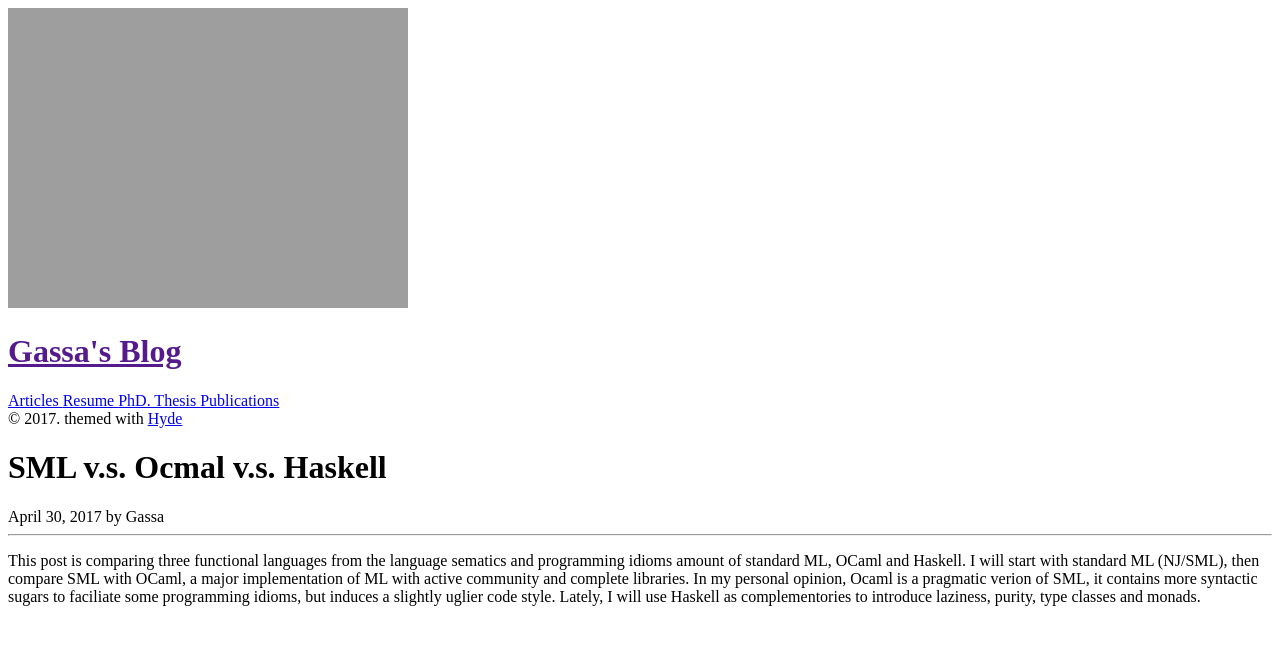
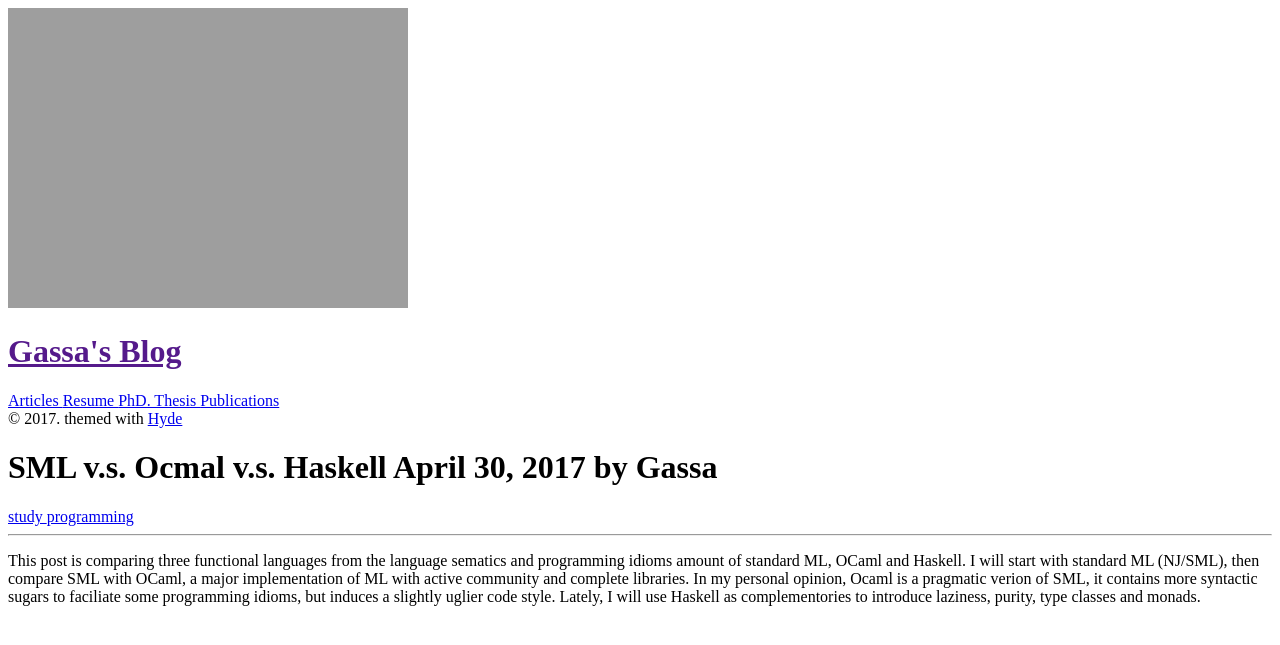
Before and after one commit to gassayy/gassa.github.io, a Jekyll site: the page built from _posts/2017-04-30-functional-program-1.md, in a window 1280 px wide. Shown: the top 645 px of the page. Built offline with Jekyll 4.4.1, drawn with Linux system fonts in a browser that asks for light colours.

Commit message:
add tags on post page

```diff
--- a/_layouts/post.html
+++ b/_layouts/post.html
@@ -3,10 +3,24 @@ layout: default
 ---
 
 <div class="post">
-  <h1 class="post-title">{{ page.title }}</h1>
-  <span class="post-date">{{page.date | date: '%B %d, %Y'}} by
+  <h1 class="post-title">
+    {{ page.title }}
+    <span class="post-date">{{page.date | date: '%B %d, %Y'}} by
       {{ site.authors[page.author].display_name }}
+    </span> <!-- the end of post-date -->
+  </h1>
+
+  {% if page.tags %}
+  {% for tag in page.tags %}
+  <span class="post-tag">
+  <a href="{{ site.url }}/archives/tags.html#{{ tag | slugify}}">
+  {{ tag }}
+  </a>
   </span>
+  {% endfor %}
+  {% endif %}
+
+
   <hr class="breakline" />
   {{ content }}
 </div>
```
